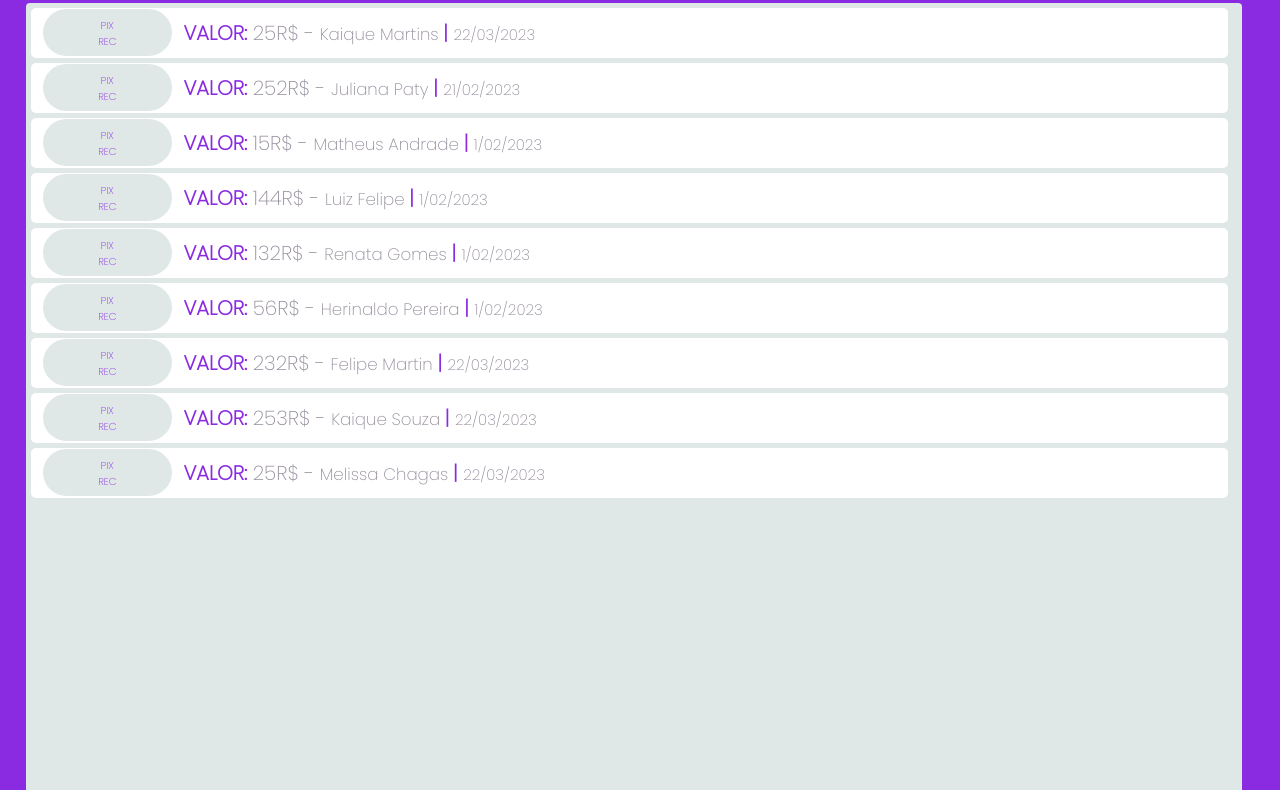
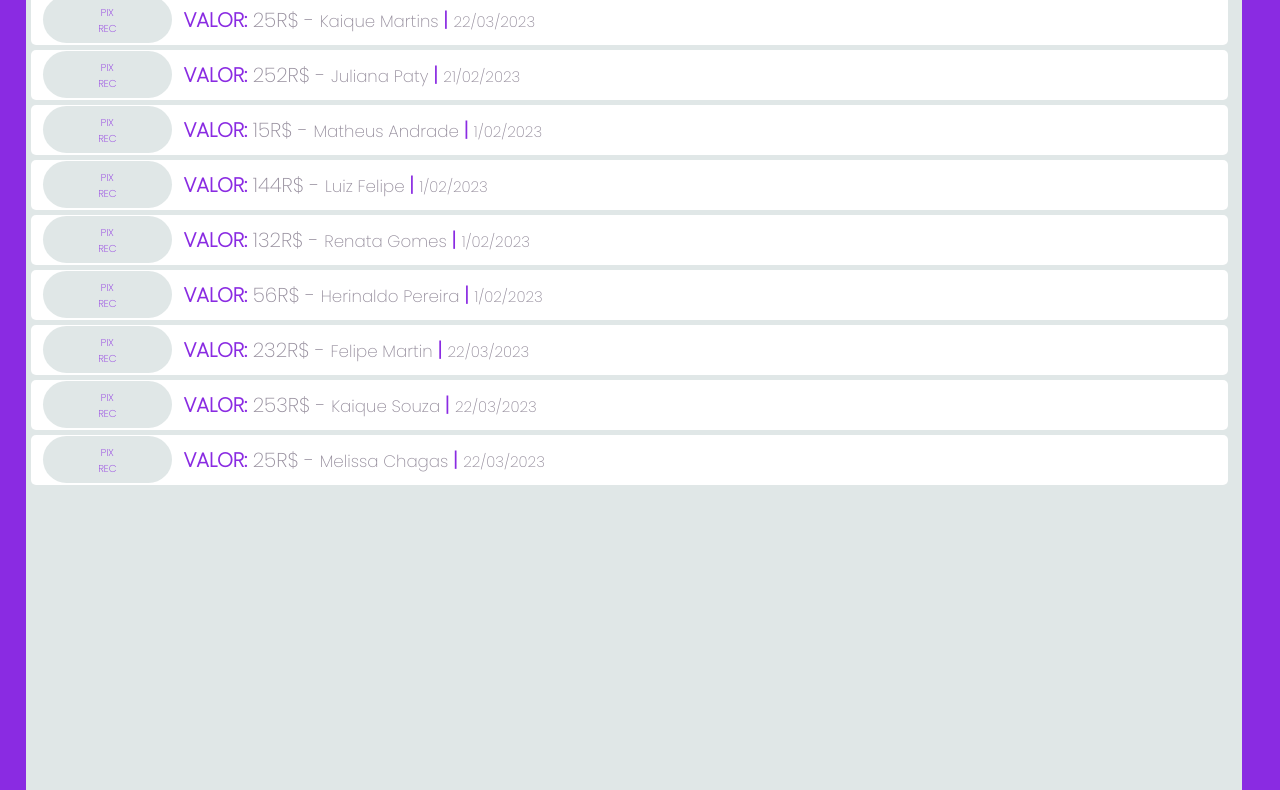
Before and after one commit to omathdev/NuBank, a plain HTML site: page index.html in a window 1280 px wide. Shown: the part 78-868 px from the top of the page. Drawn offline with Linux system fonts and the light colour scheme.

Commit message:
Update style.css

```diff
--- a/style.css
+++ b/style.css
@@ -44,10 +44,10 @@ h1{
 .conteiner{
 flex-direction: column;
 display: flex;
-margin-top: 2%;
+margin-top: 1%;
 margin-left: 2%;
 width: 95%;
-height: 900px;
+height: 1100px;
 background-color: rgb(224, 231, 231);
 border-radius: 4px;
 border:solid 0,10px rgb(132, 0, 255);
```
